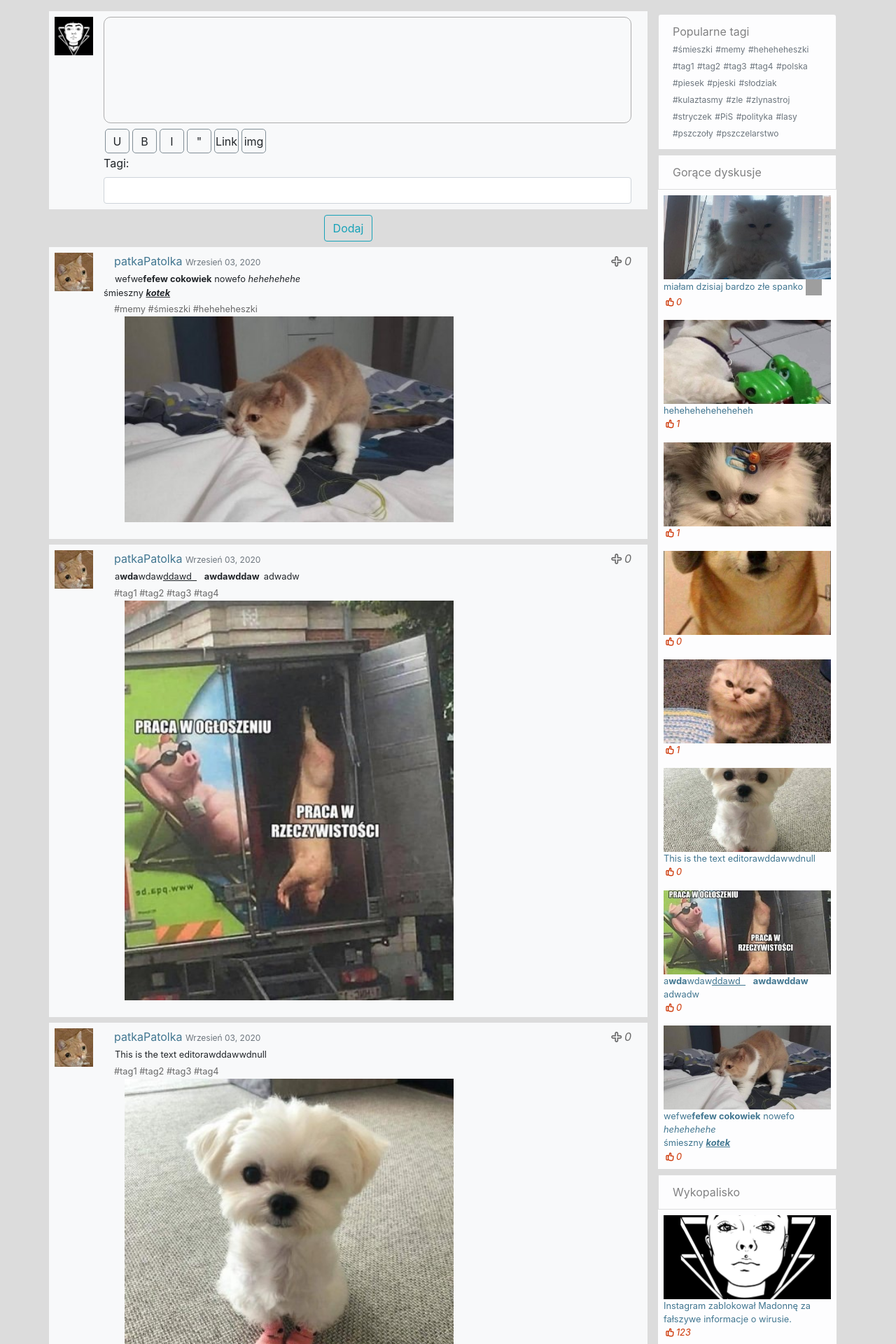
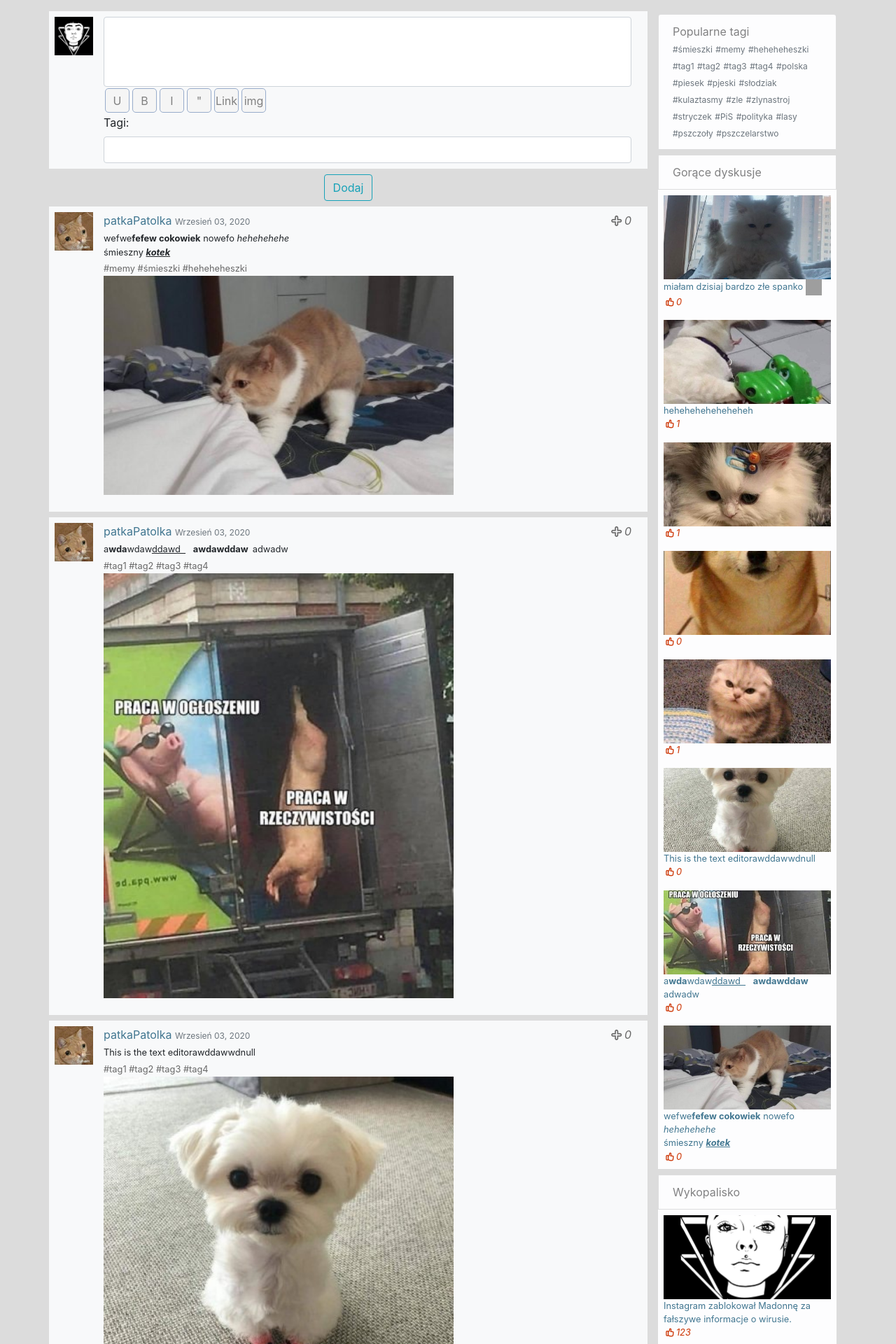
Before and after one commit to PatkaSm/SocialNewsApp, a Django app: page /mikroblog/ in a window 1280 px wide. Shown: the part 67-1987 px from the top of the page at 70% size. Run offline with Django 3.2, Linux system fonts and the light colour scheme; a user stored in the database is signed in; data comes from the database, SQL or seed files in the repository; both versions use the stored data as it was after the commit; a map, chart or similar area stays blank; some libraries are stand-ins or nearby versions.

Commit message:
poprawki w htmlu poprawki w htmlu

```diff
--- a/socialNewsApp/src/static/main.css
+++ b/socialNewsApp/src/static/main.css
@@ -357,8 +357,7 @@ p {
  ***************************************/
 
 .editor {
-    border: 1px solid #adadad;
-    border-radius: 10px;
+    height: 100px;
     width: 100%;
 }
 
@@ -370,15 +369,23 @@ p {
 .textarea-btn {
     width: 35px;
     height: 35px;
-    border: 1px solid #818E96;
-    border-radius: 5px;
     margin: 2px;
     padding: 5px;
     display: flex;
     justify-content: center;
+    border-radius: 5px;
     align-content: center;
+    border: 1px solid #98accb;
+    background-color: #f5f5f5;
+    cursor: pointer;
+    color: grey;
 }
 
+.textarea-btn:hover {
+    border: 1px solid #658cc1;
+    background-color: white;
+    color: #2a2a2a;
+}
 
 #id_image{
     display: none;
--- a/socialNewsApp/src/templates/microblog/micro_post.html
+++ b/socialNewsApp/src/templates/microblog/micro_post.html
@@ -5,7 +5,7 @@
         </div>
         <div class="col">
             <div class="article-metadata row">
-                <div class="col-10">
+                <div class="col-10 p-0">
                     <a href="{% url 'profile' pk=post.author.id %}" class="blue-font">{{ post.author }}</a>
                     <span class="text-muted mini-font">{{ post.date_posted|date:"F d, Y" }}</span>
                     {% if request.user == post.author %}
@@ -24,16 +24,16 @@
                 </div>
             </div>
             {% if post.content %}
-                <small class="post-content ml-3">{{ post.content |safe }}</small>
+                <small class="post-content">{{ post.content |safe }}</small>
             {% endif %}
-            <div class="col-12">
+            <div class="col-12 p-0">
                 {% for tag in post.tag.all %}
                     <small> <a href="{% url 'tag_stats' slug=tag.word %}" class="grey-font">#{{ tag.word }} </a> </small>
                 {% endfor %}
             </div>
-            <div class="col-12">
+            <div class="col-12 p-0">
                 {% if post.image %}
-                    <img class="col-12 col-md-12 micro-post-img" alt="Obrazek" src="{{ post.image.url }}">
+                    <img class="col-12 col-md-12 micro-post-img p-0" alt="Obrazek" src="{{ post.image.url }}">
                 {% endif %}
             </div>
         </div>
--- a/socialNewsApp/src/templates/microblog/microblog.html
+++ b/socialNewsApp/src/templates/microblog/microblog.html
@@ -10,9 +10,9 @@
                             <img class="comment-owner-img" src="{{ request.user.avatar.url }}" alt="avatar">
                         </div>
                         <div class="col">
-                            <iframe class="editor m-0" id="editor" name="editor">
+                            <iframe class="editor form-control m-0" id="editor" name="editor">
                             </iframe>
-                            <div class="col-12 textarea-buttons p-0">
+                            <div class="col-5 textarea-buttons p-0">
                                 <span class="textarea-btn" onclick="underline()">U</span>
                                 <span class="textarea-btn" onclick="bold()">B</span>
                                 <span class="textarea-btn" onclick="italic()">I</span>
```
Also changed, not shown: socialNewsApp/src/db.sqlite3, socialNewsApp/src/media/microPost None/comment_1589520070Tlmgx8CYm8TM9AqVjYCX5zw400.jpg (added).
